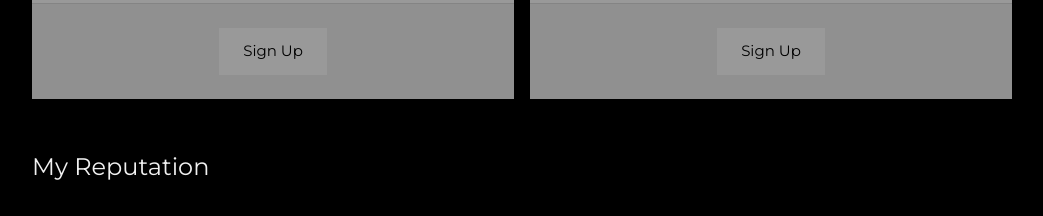
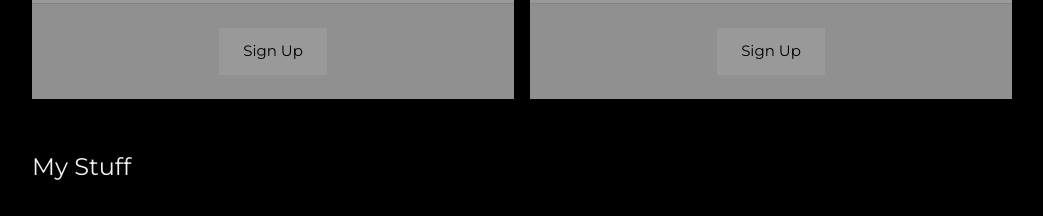
Before and after one commit to mattie234/portfolio, a plain HTML site: page home.html in a window 1280 px wide. Shown: the part 1660-1876 px from the top of the page, without its empty margins (178-1221 px from the left). Drawn offline with nearby package versions, Linux system fonts and the light colour scheme.

Commit message:
Update home.html

```diff
--- a/home.html
+++ b/home.html
@@ -176,7 +176,7 @@ body, h1,h2,h3,h4,h5,h6 {font-family: "Montserrat", sans-serif}
     </div>
 
     <!-- Testimonials -->
-    <h3 class="w3-padding-24 w3-text-light-grey">My Reputation</h3>
+    <h3 class="w3-padding-24 w3-text-light-grey">My Stuff</h3>
     <img src="/w3images/bandmember.jpg" alt="Avatar" class="w3-left w3-circle w3-margin-right" style="width:80px">
     <p><span class="w3-large w3-margin-right">Chris Fox.</span> CEO at Mighty Schools.</p>
     <p>Jane Doe saved us from a web disaster.</p><br>
```
